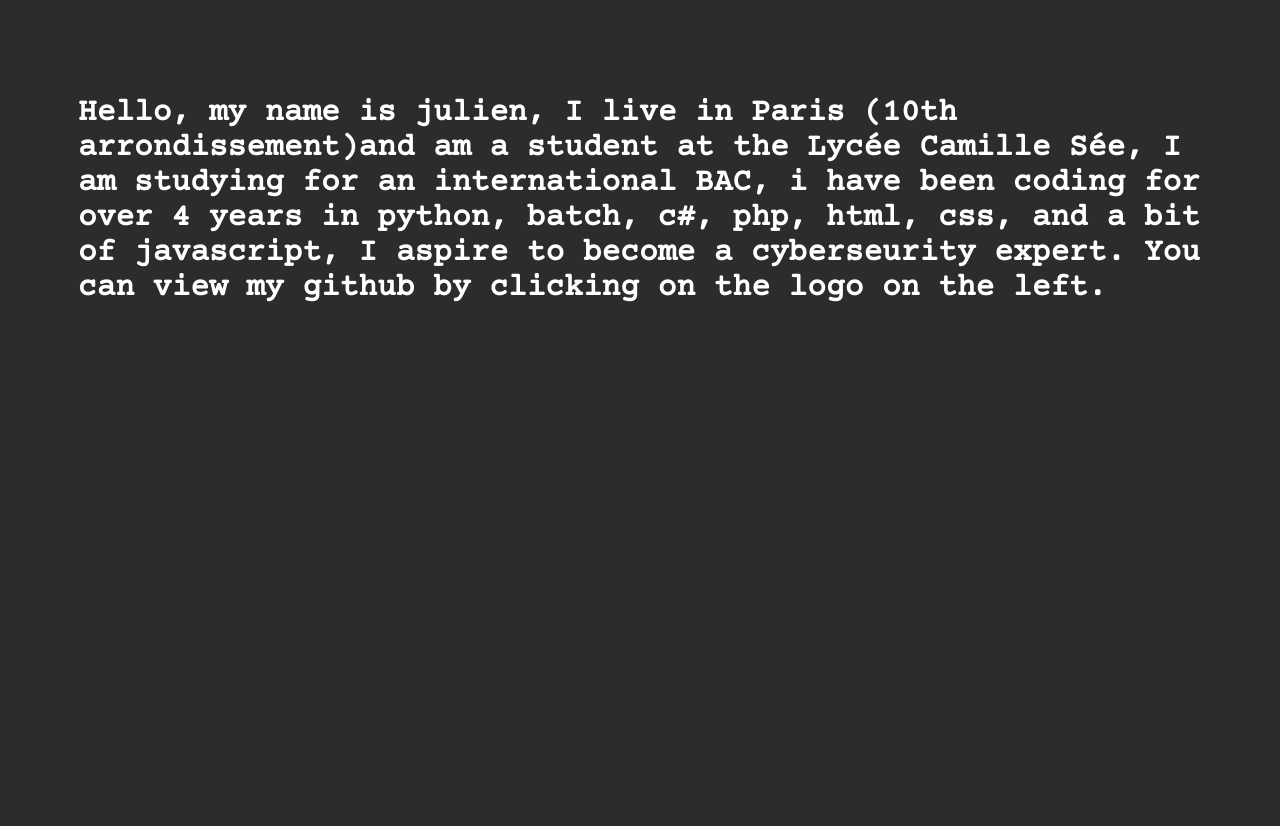
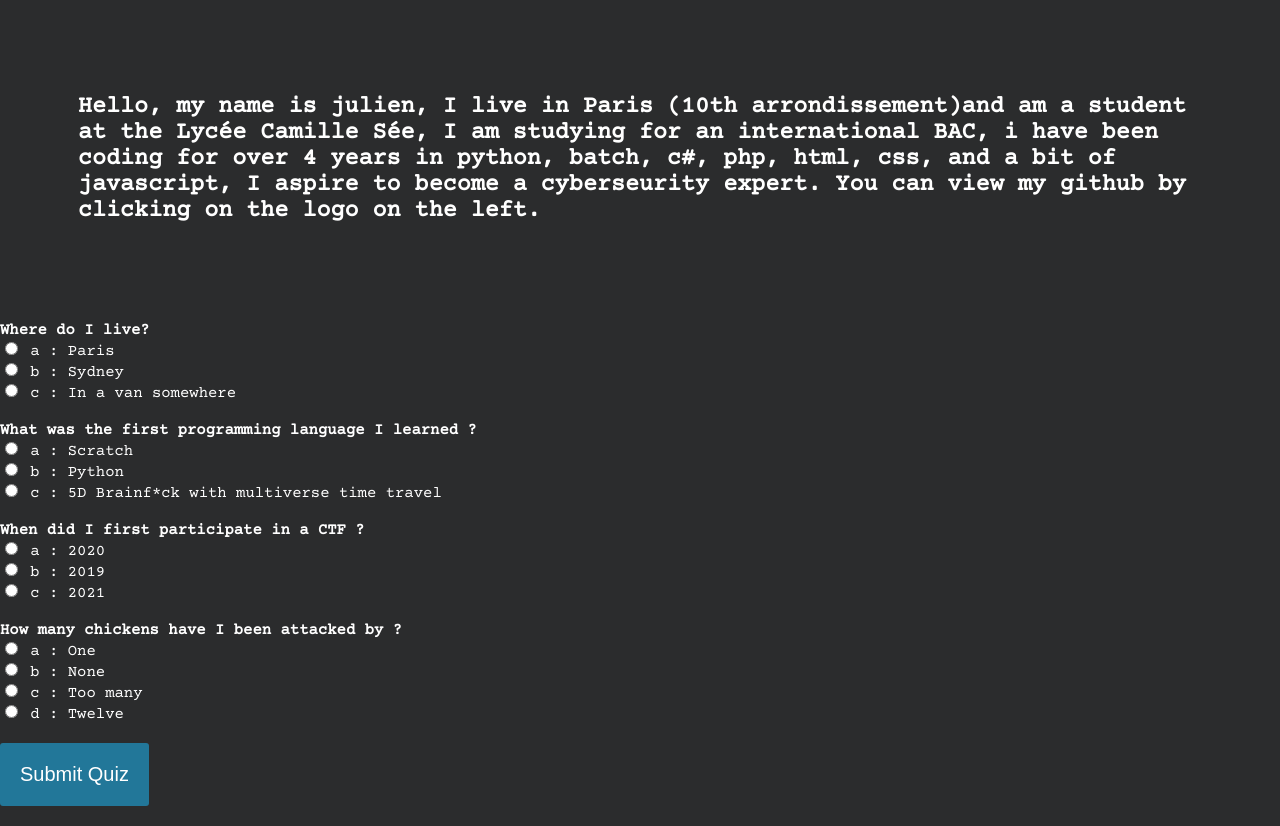
Before and after one commit to makethpanda/makethpanda.github.io, a plain HTML site: page about.html in a window 1280 px wide. Shown: the part 303-1129 px from the top of the page. Before the commit the page ends 800 px from the top, so only its background shows below. Drawn offline with nearby package versions, Linux system fonts and the light colour scheme.

Commit message:
Created the quiz section

```diff
--- a/about.html
+++ b/about.html
@@ -5,7 +5,8 @@
     <meta name="viewport" content="width=device-width, initial-scale=1.0">
     <meta http-equiv="X-UA-Compatible" content="ie=edge">
     <link href="styles.css" rel="stylesheet">
-    <link href="about.css" rel="stylesheet">
+    <link href="quiz.css" rel="stylesheet">
+
     <title>Portfolio OS - Home</title>
 </head>
 <header class="main-header">
@@ -26,13 +27,15 @@
         <img class="imga"src="images/me2.png">
     </div>
     <div class="textabout">
-        <h1>Hello, my name is julien,
+        <h2>Hello, my name is julien,
              I live in Paris (10th arrondissement)and am a student at the Lycée Camille Sée,
              I am studying for an international BAC, i have been coding for over 4 years in python,
              batch, c#, php, html, css, and a bit of javascript, I aspire to become a cyberseurity expert.
-             You can view my github by clicking on the logo on the left. </h1>
+             You can view my github by clicking on the logo on the left. </h2>
     </div>
-
-
+    <div id="quiz"></div>
+<button id="submit">Submit Quiz</button>
+<div id="results"></div>
+<script type="text/javascript" src="quiz.js"></script>
 </body>
 </html>
--- /dev/null
+++ b/quiz.css
@@ -0,0 +1,23 @@
+.question{
+	font-weight: 600;
+}
+.answers {
+  margin-bottom: 20px;
+}
+.answers label{
+  display: block;
+}
+#submit{
+	font-family: sans-serif;
+	font-size: 20px;
+	background-color: #279;
+	color: #fff;
+	border: 0px;
+	border-radius: 3px;
+	padding: 20px;
+	cursor: pointer;
+	margin-bottom: 20px;
+}
+#submit:hover{
+	background-color: #38a;
+}
--- /dev/null
+++ b/quiz.js
@@ -0,0 +1,122 @@
+(function(){
+    function buildQuiz(){
+      // variable to store the HTML output
+      const output = [];
+
+      // for each question...
+      myQuestions.forEach(
+        (currentQuestion, questionNumber) => {
+
+          // variable to store the list of possible answers
+          const answers = [];
+
+          // and for each available answer...
+          for(letter in currentQuestion.answers){
+
+            // ...add an HTML radio button
+            answers.push(
+              `<label>
+                <input type="radio" name="question${questionNumber}" value="${letter}">
+                ${letter} :
+                ${currentQuestion.answers[letter]}
+              </label>`
+            );
+          }
+
+          // add this question and its answers to the output
+          output.push(
+            `<div class="question"> ${currentQuestion.question} </div>
+            <div class="answers"> ${answers.join('')} </div>`
+          );
+        }
+      );
+
+      // finally combine our output list into one string of HTML and put it on the page
+      quizContainer.innerHTML = output.join('');
+    }
+
+    function showResults(){
+
+      // gather answer containers from our quiz
+      const answerContainers = quizContainer.querySelectorAll('.answers');
+
+      // keep track of user's answers
+      let numCorrect = 0;
+
+      // for each question...
+      myQuestions.forEach( (currentQuestion, questionNumber) => {
+
+        // find selected answer
+        const answerContainer = answerContainers[questionNumber];
+        const selector = `input[name=question${questionNumber}]:checked`;
+        const userAnswer = (answerContainer.querySelector(selector) || {}).value;
+
+        // if answer is correct
+        if(userAnswer === currentQuestion.correctAnswer){
+          // add to the number of correct answers
+          numCorrect++;
+
+          // color the answers green
+          answerContainers[questionNumber].style.color = 'lightgreen';
+        }
+        // if answer is wrong or blank
+        else{
+          // color the answers red
+          answerContainers[questionNumber].style.color = 'red';
+        }
+      });
+
+      // show number of correct answers out of total
+      resultsContainer.innerHTML = `${numCorrect} out of ${myQuestions.length}`;
+    }
+
+    const quizContainer = document.getElementById('quiz');
+    const resultsContainer = document.getElementById('results');
+    const submitButton = document.getElementById('submit');
+    const myQuestions = [
+      {
+        question: "Where do I live?",
+        answers: {
+          a: "Paris",
+          b: "Sydney",
+          c: "In a van somewhere"
+        },
+        correctAnswer: "a"
+      },
+      {
+
+          question: "What was the first programming language I learned ?",
+          answers: {
+            a: "Scratch",
+            b: "Python",
+            c: "5D Brainf*ck with multiverse time travel"
+          },
+          correctAnswer: "a"
+        },
+        {
+          question: "When did I first participate in a CTF ?",
+          answers: {
+            a: "2020",
+            b: "2019",
+            c: "2021"
+          },
+          correctAnswer: "c"
+        },
+        {
+          question: "How many chickens have I been attacked by ?",
+          answers: {
+            a: "One",
+            b: "None",
+            c: "Too many",
+            d: "Twelve"
+          },
+          correctAnswer: "a"
+        }
+    ];
+
+    // Kick things off
+    buildQuiz();
+
+    // Event listeners
+    submitButton.addEventListener('click', showResults);
+  })();
```
Also changed, not shown: OS.txt.
